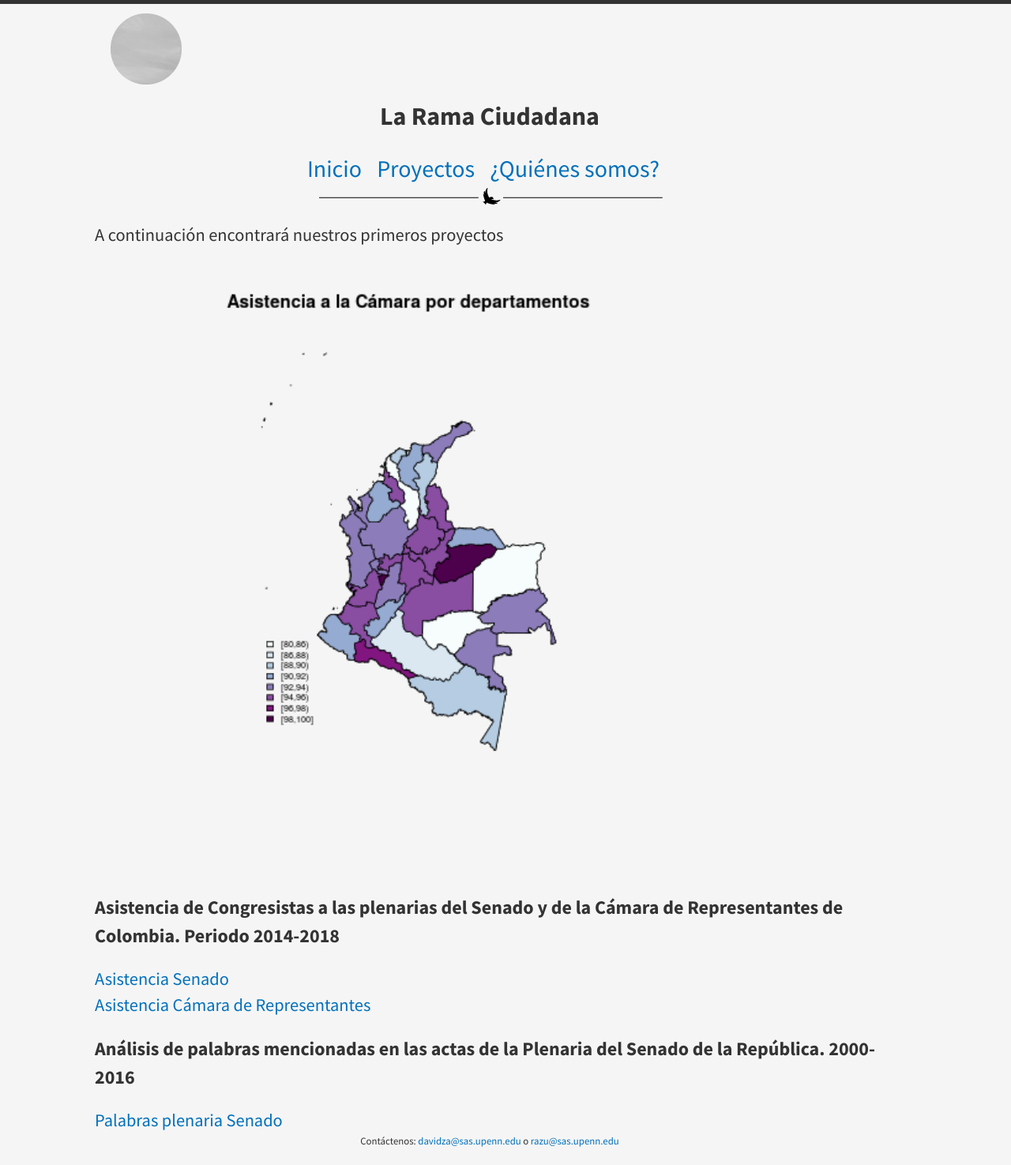
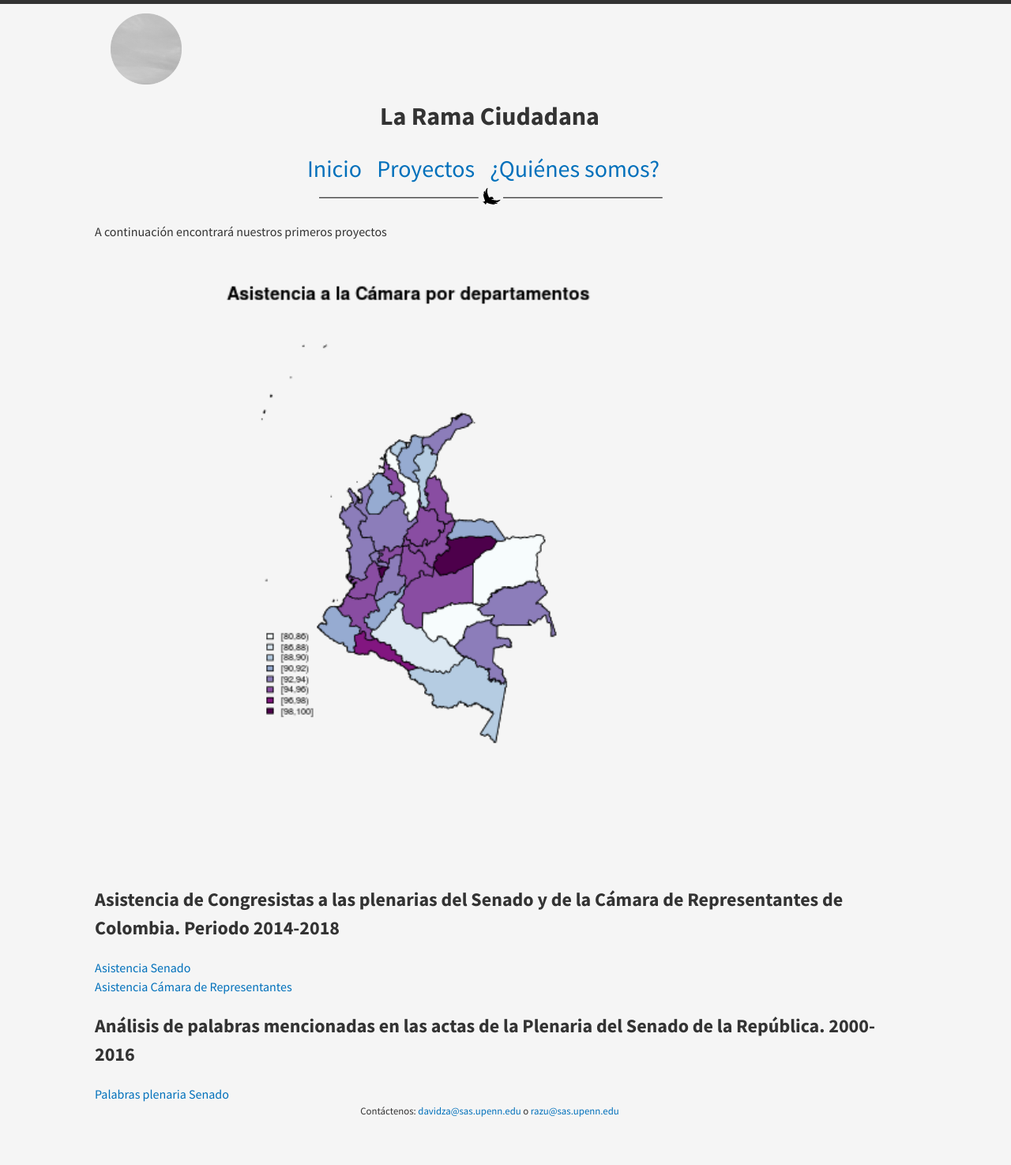
Before and after one commit to attemptconsult/attemptconsult.github.io, a Jekyll site: the page built from proyectos.html, in a window 1280 px wide. Shown: the whole page at 79% size. Built offline with Jekyll 4.4.1, drawn with Linux system fonts in a browser that asks for light colours; nearby versions of some CDN libraries; Markdown is read by kramdown in place of the engine named in the settings; after the commit the page ends 1436 px from its top, so only the background shows below that.

Commit message:
size of fonts

```diff
--- a/proyectos.html
+++ b/proyectos.html
@@ -1,7 +1,7 @@
 ---
 layout: default
 ---
-<p  style="font-size:140%;">A continuación encontrará nuestros primeros proyectos</p>
+<p  >A continuación encontrará nuestros primeros proyectos</p>
 <p>
 <img src="{{site.baseurl}}/files/Asistencia_departamentos.png" alt="HTML5 Icon" style="width:750px;height:750px;"></p>
 
@@ -10,11 +10,11 @@ layout: default
 
 
         <section id="downloads" class="clearfix">
-          <a href="{{site.baseurl}}/asistencia.html" id="view-on-github" class="button"><span style="font-size:140%;">Asistencia Senado</span></a>
+          <a href="{{site.baseurl}}/asistencia.html" id="view-on-github" class="button"><span >Asistencia Senado</span></a>
         </section>
 
         <section id="downloads" class="clearfix">
-          <a href="{{site.baseurl}}/asistenciacamara.html" id="view-on-github" class="button"><span  style="font-size:140%;">Asistencia Cámara de Representantes</span></a>
+          <a href="{{site.baseurl}}/asistenciacamara.html" id="view-on-github" class="button"><span  >Asistencia Cámara de Representantes</span></a>
         </section>
 
         <p> </p>
@@ -24,6 +24,6 @@ layout: default
 
 
         <section id="downloads" class="clearfix">
-          <a href="{{site.baseurl}}/congreso.html" id="view-on-github" class="button"><span style="font-size:140%;">Palabras plenaria Senado</span></a>
+          <a href="{{site.baseurl}}/congreso.html" id="view-on-github" class="button"><span >Palabras plenaria Senado</span></a>
 
         </section>
--- a/quienessomos.html
+++ b/quienessomos.html
@@ -2,16 +2,16 @@
 layout: default
 ---
 
-<p align="justify" style="font-size:120%;">La página "La Rama Ciudadana" fue creada por David Zarruk Valencia y Rodrigo Azuero Melo.</p>
+<p align="justify" >La página "La Rama Ciudadana" fue creada por David Zarruk Valencia y Rodrigo Azuero Melo.</p>
 <table  cellspacing="0" cellpadding="0" border="0">
 	<col width="300">
   <col width="800">
   <tr>
     <td><img src="{{site.baseurl}}/files/photoRodrigo.jpg" alt="HTML5 Icon" style="width:250px;height:250px;" align="left"></td>
-    <td><p align="justify" style="font-size:140%;">  Rodrigo es egresado de los programas de pregrado y maestría en Economía de la Universidad de los Andes. Durante el pregrado recibió la distinción "Cum Laude", que se le otorga a aquellos estudiantes que obtienen un promedio en el top 3% de los últimos cinco años de la facultad. Trabajó en el Centro de Estudios de Desarrollo Economico de la Universidad y en el Banco Interamericano de Desarrollo, en Washington. En la actualidad esta finalizando su PhD en economía en la Universidad de Pennsylvania donde trabaja en temas de investigación relacionados con desarrollo económico. Más información en <a href="http://rodrigoazuero.com" id="view-on-github" class="button">rodrigoazuero.com</a>    </p></td>
+    <td><p align="justify" >  Rodrigo es egresado de los programas de pregrado y maestría en Economía de la Universidad de los Andes. Durante el pregrado recibió la distinción "Cum Laude", que se le otorga a aquellos estudiantes que obtienen un promedio en el top 3% de los últimos cinco años de la facultad. Trabajó en el Centro de Estudios de Desarrollo Economico de la Universidad y en el Banco Interamericano de Desarrollo, en Washington. En la actualidad esta finalizando su PhD en economía en la Universidad de Pennsylvania donde trabaja en temas de investigación relacionados con desarrollo económico. Más información en <a href="http://rodrigoazuero.com" id="view-on-github" class="button">rodrigoazuero.com</a>    </p></td>
   </tr>
   <tr>
     <td><img src="{{site.baseurl}}/files/photoRodrigo.jpg" alt="HTML5 Icon" style="width:250px;height:250px;" align="left"></td>
-    <td><p align="justify" style="font-size:140%;">  Rodrigo es egresado de los programas de pregrado y maestría en Economía de la Universidad de los Andes. Durante el pregrado recibió la distinción "Cum Laude", que se le otorga a aquellos estudiantes que obtienen un promedio en el top 3% de los últimos cinco años de la facultad. Trabajó en el Centro de Estudios de Desarrollo Economico de la Universidad y en el Banco Interamericano de Desarrollo, en Washington. En la actualidad esta finalizando su PhD en economía en la Universidad de Pennsylvania donde trabaja en temas de investigación relacionados con desarrollo económico. Más información en <a href="http://rodrigoazuero.com" id="view-on-github" class="button">rodrigoazuero.com</a>    </p></td>
+    <td><p align="justify" >  Rodrigo es egresado de los programas de pregrado y maestría en Economía de la Universidad de los Andes. Durante el pregrado recibió la distinción "Cum Laude", que se le otorga a aquellos estudiantes que obtienen un promedio en el top 3% de los últimos cinco años de la facultad. Trabajó en el Centro de Estudios de Desarrollo Economico de la Universidad y en el Banco Interamericano de Desarrollo, en Washington. En la actualidad esta finalizando su PhD en economía en la Universidad de Pennsylvania donde trabaja en temas de investigación relacionados con desarrollo económico. Más información en <a href="http://rodrigoazuero.com" id="view-on-github" class="button">rodrigoazuero.com</a>    </p></td>
   </tr>
 </table>
```
